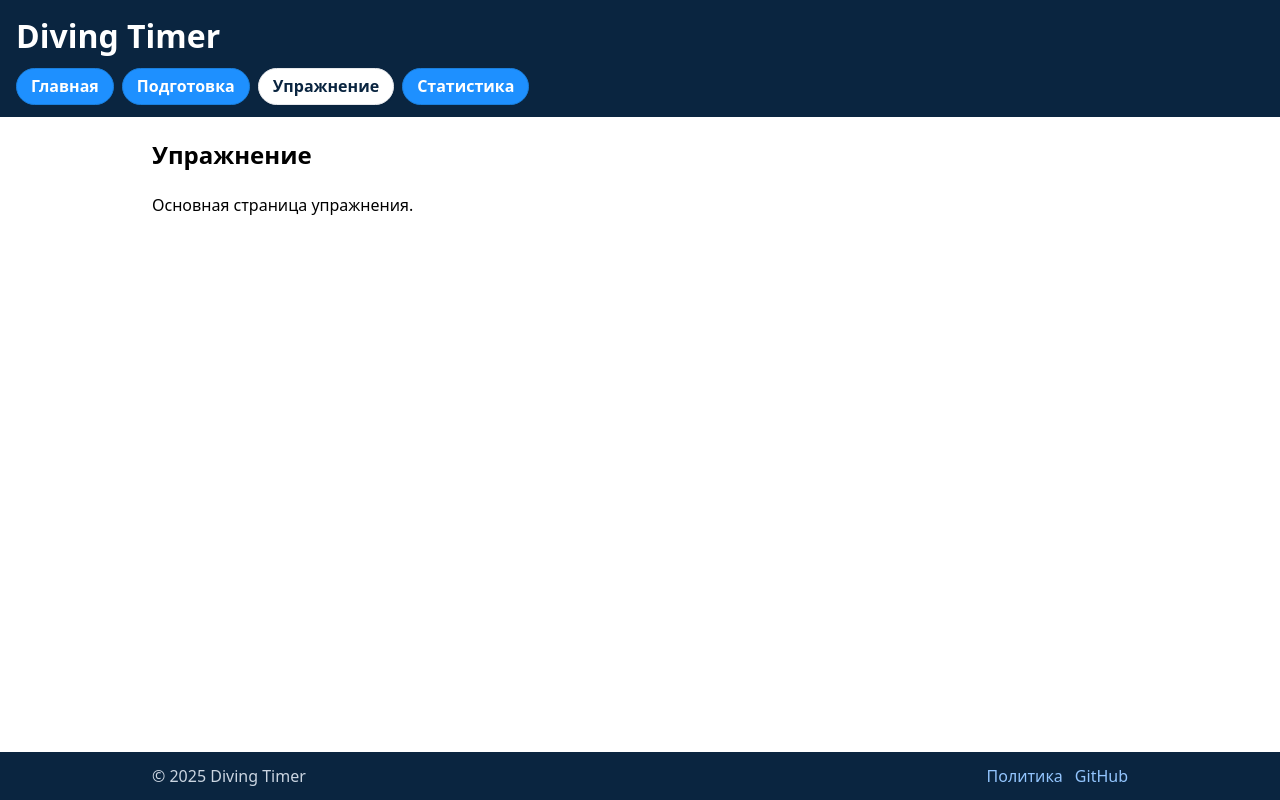
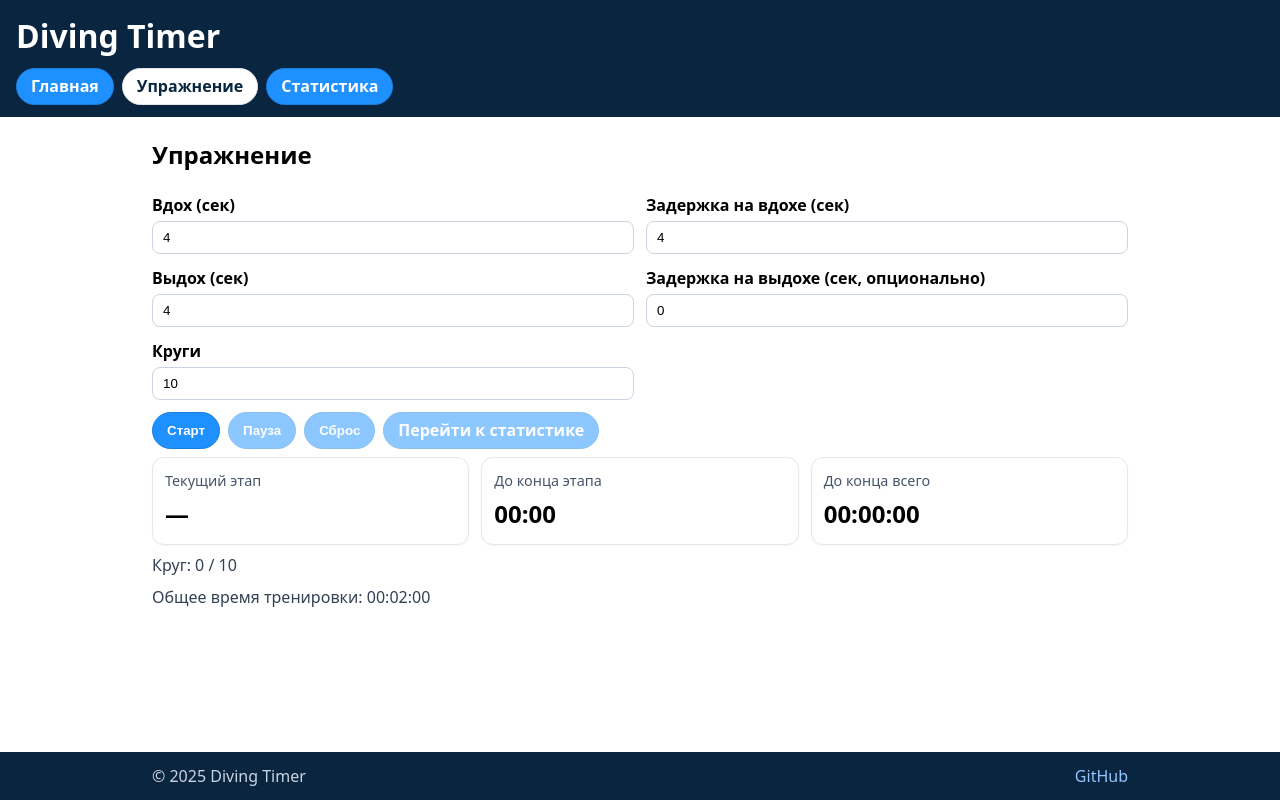
Before and after one commit to DmitryIsarenko/diving_timer_web, a Django app: page /exercise/ in a window 1280 px wide. Run offline with Django 5.2, Linux system fonts and the light colour scheme.

Commit message:
Реалзиована логика упражнения на JS.

```diff
--- a/timer/static/css/styles.css
+++ b/timer/static/css/styles.css
@@ -32,6 +32,10 @@ nav.nav { display: flex; gap: 8px; flex-wrap: wrap; }
   min-height: 36px;
 }
 .nav-btn:hover { background: #167ad6; }
+.nav-btn:disabled {
+  opacity: 0.5;           /* match .disabled-link */
+  pointer-events: none;   /* ignore mouse interactions */
+}
 .nav-btn.active {
   background: #fff; /* active: white */
   color: #0a2540;
@@ -58,3 +62,30 @@ header nav { margin-top: 8px; }
 @media (prefers-reduced-motion: reduce) {
   * { animation-duration: 0.01ms !important; animation-iteration-count: 1 !important; transition-duration: 0.01ms !important; }
 }
+
+/* Exercise page */
+.exercise-form { display: block; }
+.grid-2 { display: grid; grid-template-columns: 1fr; gap: 12px; }
+@media (min-width: 42rem) { .grid-2 { grid-template-columns: repeat(2, 1fr); } }
+.grid-3 { display: grid; grid-template-columns: 1fr; gap: 12px; }
+@media (min-width: 48rem) { .grid-3 { grid-template-columns: repeat(3, 1fr); } }
+.field label { display: block; font-weight: 600; margin-bottom: 4px; }
+.field input[type="number"] {
+  width: 100%;
+  padding: 8px 10px;
+  border: 1px solid #cbd5e1;
+  border-radius: 8px;
+}
+.controls { display: flex; flex-wrap: wrap; gap: 8px; margin-top: 12px; }
+.card {
+  border: 1px solid #e5e7eb;
+  border-radius: 12px;
+  padding: 12px;
+  background: #fff;
+  box-shadow: 0 1px 2px rgba(0,0,0,0.04);
+}
+.card-title { color: #475569; font-size: 0.9rem; }
+.card-value { font-size: 1.5rem; font-weight: 700; margin-top: 4px; }
+.indicators { margin-top: 8px; }
+.rounds-info, .total-time-info { margin-top: 8px; color: #334155; }
+.disabled-link { pointer-events: none; opacity: 0.5; }
--- /dev/null
+++ b/timer/static/js/exercise.js
@@ -0,0 +1,307 @@
+// Breathing exercise logic: 4 phases (last optional), with TTS, pause/resume, and total/phase countdowns
+(function () {
+  'use strict';
+
+  // Elements
+  var el = function (id) { return document.getElementById(id); };
+  var inhaleInput = el('inhaleSec');
+  var holdInInput = el('holdInSec');
+  var exhaleInput = el('exhaleSec');
+  var holdOutInput = el('holdOutSec');
+  var roundsInput = el('rounds');
+
+  var startBtn = el('startBtn');
+  var pauseBtn = el('pauseBtn');
+  var resetBtn = el('resetBtn');
+  var toStats = el('toStats');
+
+  var currentPhaseEl = el('currentPhase');
+  var phaseRemainingEl = el('phaseRemaining');
+  var totalRemainingEl = el('totalRemaining');
+  var roundInfoEl = el('roundInfo');
+  var totalPlannedEl = el('totalPlanned');
+
+  // State
+  var timerId = null;
+  var running = false;
+  var paused = false;
+  var currentPhaseIndex = 0;
+  var currentRound = 0;
+  var phases = [];
+  var phaseDeadline = 0; // ms (performance.now reference)
+  var totalDeadline = 0; // ms
+  var remainingPhaseMs = 0; // used for pause/resume
+  var remainingTotalMs = 0; // used for pause/resume
+
+  // TTS
+  var voice = null;
+  function pickVoice() {
+    try {
+      var voices = window.speechSynthesis ? window.speechSynthesis.getVoices() : [];
+      if (!voices || voices.length === 0) return;
+      var ru = voices.find(function (v) { return (v.lang || '').toLowerCase().startsWith('ru'); });
+      voice = ru || voices[0];
+    } catch (_) { /* noop */ }
+  }
+  if (window.speechSynthesis) {
+    window.speechSynthesis.onvoiceschanged = function () { pickVoice(); };
+    pickVoice();
+  }
+  function speak(text) {
+    try {
+      if (!window.speechSynthesis) return;
+      var utter = new SpeechSynthesisUtterance(text);
+      if (voice) utter.voice = voice;
+      utter.lang = voice && voice.lang ? voice.lang : 'ru-RU';
+      window.speechSynthesis.cancel(); // ensure no overlap
+      window.speechSynthesis.speak(utter);
+    } catch (_) { /* noop */ }
+  }
+
+  // Utils
+  function clampInt(v, min, fallback) {
+    var n = parseInt(v, 10);
+    if (isNaN(n)) return fallback;
+    return Math.max(min, n);
+  }
+  function formatMMSS(ms) {
+    var totalSec = Math.max(0, Math.floor(ms / 1000));
+    var m = Math.floor(totalSec / 60);
+    var s = totalSec % 60;
+    return String(m).padStart(2, '0') + ':' + String(s).padStart(2, '0');
+  }
+  function formatHHMMSS(ms) {
+    var totalSec = Math.max(0, Math.floor(ms / 1000));
+    var h = Math.floor(totalSec / 3600);
+    var remainder = totalSec % 3600;
+    var m = Math.floor(remainder / 60);
+    var s = remainder % 60;
+    return String(h).padStart(2, '0') + ':' + String(m).padStart(2, '0') + ':' + String(s).padStart(2, '0');
+  }
+
+  function computePlannedTotalMs(values) {
+    var perRound = values.inhale + values.holdIn + values.exhale + (values.holdOutOptional ? values.holdOut : 0);
+    return perRound * values.rounds * 1000;
+  }
+
+  function readInputs() {
+    var inhale = clampInt(inhaleInput.value, 0, 0);
+    var holdIn = clampInt(holdInInput.value, 0, 0);
+    var exhale = clampInt(exhaleInput.value, 0, 0);
+    var holdOut = clampInt(holdOutInput.value, 0, 0);
+    var rounds = clampInt(roundsInput.value, 1, 1);
+    return {
+      inhale: inhale,
+      holdIn: holdIn,
+      exhale: exhale,
+      holdOut: holdOut,
+      holdOutOptional: holdOut > 0,
+      rounds: rounds
+    };
+  }
+
+  function validateInputs() {
+    var v = readInputs();
+    var valid = v.inhale > 0 && v.holdIn > 0 && v.exhale > 0 && v.rounds >= 1;
+    startBtn.disabled = !valid || running;
+    // Update planned total
+    var plannedMs = computePlannedTotalMs(v);
+    totalPlannedEl.textContent = formatHHMMSS(plannedMs);
+    // Round info pre-start
+    roundInfoEl.textContent = '0 / ' + String(v.rounds);
+    return valid;
+  }
+
+  function buildPhases(values) {
+    var p = [
+      { key: 'inhale', name: 'Вдох', seconds: values.inhale },
+      { key: 'holdIn', name: 'Задержка на вдохе', seconds: values.holdIn },
+      { key: 'exhale', name: 'Выдох', seconds: values.exhale }
+    ];
+    if (values.holdOutOptional) {
+      p.push({ key: 'holdOut', name: 'Задержка на выдохе', seconds: values.holdOut });
+    }
+    return p;
+  }
+
+  function setControlsOnStart() {
+    running = true; paused = false;
+    startBtn.disabled = true;
+    pauseBtn.disabled = false;
+    resetBtn.disabled = false;
+    // lock inputs during run
+    inhaleInput.disabled = true;
+    holdInInput.disabled = true;
+    exhaleInput.disabled = true;
+    holdOutInput.disabled = true;
+    roundsInput.disabled = true;
+    // stats link stays disabled until completion
+  }
+
+  function setControlsOnStop() {
+    running = false; paused = false;
+    startBtn.disabled = !validateInputs();
+    pauseBtn.disabled = true;
+    pauseBtn.textContent = 'Пауза';
+    resetBtn.disabled = true;
+    inhaleInput.disabled = false;
+    holdInInput.disabled = false;
+    exhaleInput.disabled = false;
+    holdOutInput.disabled = false;
+    roundsInput.disabled = false;
+  }
+
+  function enableStatsLink() {
+    toStats.classList.remove('disabled-link');
+    toStats.removeAttribute('aria-disabled');
+    toStats.removeAttribute('tabindex');
+  }
+  function disableStatsLink() {
+    toStats.classList.add('disabled-link');
+    toStats.setAttribute('aria-disabled', 'true');
+    toStats.setAttribute('tabindex', '-1');
+  }
+
+  function startTimerLoop() {
+    if (timerId) clearInterval(timerId);
+    timerId = setInterval(tick, 250);
+  }
+  function stopTimerLoop() {
+    if (timerId) { clearInterval(timerId); timerId = null; }
+  }
+
+  function startPhase(index) {
+    currentPhaseIndex = index;
+    var phase = phases[currentPhaseIndex];
+    currentPhaseEl.textContent = phase.name;
+    speak(phase.name);
+    var now = performance.now();
+    phaseDeadline = now + phase.seconds * 1000;
+  }
+
+  function advancePhaseOrRound(values) {
+    if (currentPhaseIndex + 1 < phases.length) {
+      startPhase(currentPhaseIndex + 1);
+      return;
+    }
+    // round finished
+    if (currentRound < values.rounds) {
+      currentRound += 1;
+      roundInfoEl.textContent = String(currentRound) + ' / ' + String(values.rounds);
+    }
+    if (currentRound >= values.rounds) {
+      // completed all rounds
+      complete();
+      return;
+    }
+    // next round, back to first phase
+    startPhase(0);
+  }
+
+  function tick() {
+    var now = performance.now();
+    var phaseLeft = Math.max(0, Math.round(phaseDeadline - now));
+    var totalLeft = Math.max(0, Math.round(totalDeadline - now));
+
+    phaseRemainingEl.textContent = formatMMSS(phaseLeft);
+    totalRemainingEl.textContent = formatHHMMSS(totalLeft);
+
+    if (phaseLeft <= 0) {
+      // move to next phase / round
+      var values = cachedValues; // use snapshot from start
+      advancePhaseOrRound(values);
+    }
+
+    if (totalLeft <= 0) {
+      complete();
+    }
+  }
+
+  function complete() {
+    stopTimerLoop();
+    running = false;
+    paused = false;
+    enableStatsLink();
+    startBtn.disabled = false;
+    pauseBtn.disabled = true;
+    resetBtn.disabled = false; // allow viewing values after completion, but can reset
+  }
+
+  function resetUI() {
+    stopTimerLoop();
+    currentPhaseEl.textContent = '—';
+    phaseRemainingEl.textContent = '00:00';
+    totalRemainingEl.textContent = '00:00:00';
+    disableStatsLink();
+    setControlsOnStop();
+  }
+
+  // Keep a snapshot of values used for current run
+  var cachedValues = null;
+
+  function handleStart() {
+    if (running) return;
+    if (!validateInputs()) return;
+    disableStatsLink();
+    cachedValues = readInputs();
+    phases = buildPhases(cachedValues);
+    currentRound = 1;
+    roundInfoEl.textContent = String(currentRound) + ' / ' + String(cachedValues.rounds);
+    setControlsOnStart();
+
+    var now = performance.now();
+    // totalDeadline accounts for entire remaining duration from this moment
+    var perRoundSec = phases.reduce(function (acc, p) { return acc + p.seconds; }, 0);
+    var totalSec = perRoundSec * cachedValues.rounds;
+    totalDeadline = now + totalSec * 1000;
+
+    startPhase(0);
+    startTimerLoop();
+  }
+
+  function handlePause() {
+    if (!running) return;
+    if (!paused) {
+      // pause
+      var now = performance.now();
+      remainingPhaseMs = Math.max(0, Math.round(phaseDeadline - now));
+      remainingTotalMs = Math.max(0, Math.round(totalDeadline - now));
+      stopTimerLoop();
+      paused = true;
+      pauseBtn.textContent = 'Продолжить';
+    } else {
+      // resume: restart round from inhale
+      var now2 = performance.now();
+      currentPhaseIndex = 0;
+      startPhase(0); // sets phaseDeadline and announces inhale
+      var perRoundSec = phases.reduce(function (acc, p) { return acc + p.seconds; }, 0);
+      var remainingRounds = Math.max(0, (cachedValues ? cachedValues.rounds : 0) - currentRound + 1);
+      totalDeadline = now2 + (remainingRounds * perRoundSec * 1000);
+      paused = false;
+      pauseBtn.textContent = 'Пауза';
+      startTimerLoop();
+    }
+  }
+
+  function handleReset() {
+    cachedValues = null;
+    phases = [];
+    currentPhaseIndex = 0;
+    currentRound = 0;
+    resetUI();
+    validateInputs();
+  }
+
+  // Wire events
+  [inhaleInput, holdInInput, exhaleInput, holdOutInput, roundsInput].forEach(function (input) {
+    input.addEventListener('input', validateInputs);
+    input.addEventListener('change', validateInputs);
+  });
+  startBtn.addEventListener('click', handleStart);
+  pauseBtn.addEventListener('click', handlePause);
+  resetBtn.addEventListener('click', handleReset);
+
+  // Initial UI state
+  disableStatsLink();
+  validateInputs();
+})();
--- a/timer/templates/base.html
+++ b/timer/templates/base.html
@@ -11,7 +11,7 @@
       <h1>Diving Timer</h1>
       <nav class="nav">
         <a class="nav-btn {% if request and request.path == '/' %}active{% endif %}" href="{% url 'index' %}">Главная</a>
-        <a class="nav-btn {% if request and request.path == '/exercise-prep/' %}active{% endif %}" href="{% url 'exercise_prep' %}">Подготовка</a>
+        {% comment %} <a class="nav-btn {% if request and request.path == '/exercise-prep/' %}active{% endif %}" href="{% url 'exercise_prep' %}">Подготовка</a> {% endcomment %}
         <a class="nav-btn {% if request and request.path == '/exercise/' %}active{% endif %}" href="{% url 'exercise' %}">Упражнение</a>
         <a class="nav-btn {% if request and request.path == '/exercise-statistics/' %}active{% endif %}" href="{% url 'exercise_statistics' %}">Статистика</a>
       </nav>
@@ -34,7 +34,7 @@
       <div class="container">
         <span>© 2025 Diving Timer</span>
         <nav class="footer-nav">
-          <a href="/privacy/">Политика</a>
+          {% comment %} <a href="/privacy/">Политика</a> {% endcomment %}
           <a href="https://github.com/yourname/diving_timer_web" target="_blank" rel="noopener">GitHub</a>
         </nav>
       </div>
--- a/timer/templates/timer/exercise.html
+++ b/timer/templates/timer/exercise.html
@@ -2,6 +2,62 @@
 {% block content %}
   <section class="container">
     <h2>Упражнение</h2>
-    <p>Основная страница упражнения.</p>
+    <div class="stack">
+      <form id="exercise-form" class="exercise-form">
+        <div class="grid-2">
+          <div class="field">
+            <label for="inhaleSec">Вдох (сек)</label>
+            <input id="inhaleSec" name="inhaleSec" type="number" min="1" step="1" value="4" required>
+          </div>
+          <div class="field">
+            <label for="holdInSec">Задержка на вдохе (сек)</label>
+            <input id="holdInSec" name="holdInSec" type="number" min="1" step="1" value="4" required>
+          </div>
+          <div class="field">
+            <label for="exhaleSec">Выдох (сек)</label>
+            <input id="exhaleSec" name="exhaleSec" type="number" min="1" step="1" value="4" required>
+          </div>
+          <div class="field">
+            <label for="holdOutSec">Задержка на выдохе (сек, опционально)</label>
+            <input id="holdOutSec" name="holdOutSec" type="number" min="0" step="1" value="0">
+          </div>
+          <div class="field">
+            <label for="rounds">Круги</label>
+            <input id="rounds" name="rounds" type="number" min="1" step="1" value="10" required>
+          </div>
+        </div>
+
+        <div class="controls">
+          <button type="button" id="startBtn" class="nav-btn" disabled>Старт</button>
+          <button type="button" id="pauseBtn" class="nav-btn" disabled>Пауза</button>
+          <button type="button" id="resetBtn" class="nav-btn" disabled>Сброс</button>
+          <a id="toStats" class="nav-btn disabled-link" href="{% url 'exercise_statistics' %}" aria-disabled="true" tabindex="-1">Перейти к статистике</a>
+        </div>
+
+        <div class="grid-3 indicators">
+          <div class="card">
+            <div class="card-title">Текущий этап</div>
+            <div id="currentPhase" class="card-value">—</div>
+          </div>
+          <div class="card">
+            <div class="card-title">До конца этапа</div>
+            <div id="phaseRemaining" class="card-value">00:00</div>
+          </div>
+          <div class="card">
+            <div class="card-title">До конца всего</div>
+            <div id="totalRemaining" class="card-value">00:00:00</div>
+          </div>
+        </div>
+
+        <div class="rounds-info">
+          Круг: <span id="roundInfo">0 / 0</span>
+        </div>
+
+        <div class="total-time-info">
+          Общее время тренировки: <span id="totalPlanned">00:00:00</span>
+        </div>
+      </form>
+    </div>
   </section>
+  <script src="/static/js/exercise.js"></script>
 {% endblock %}
--- a/timer/templates/timer/index.html
+++ b/timer/templates/timer/index.html
@@ -1,6 +1,7 @@
 {% extends 'base.html' %}
 {% block content %}
   <section class="container">
+    <h2>Главная страница</h2>
     <p>Заготовка приложения готова.</p>
   </section>
 {% endblock %}
```
